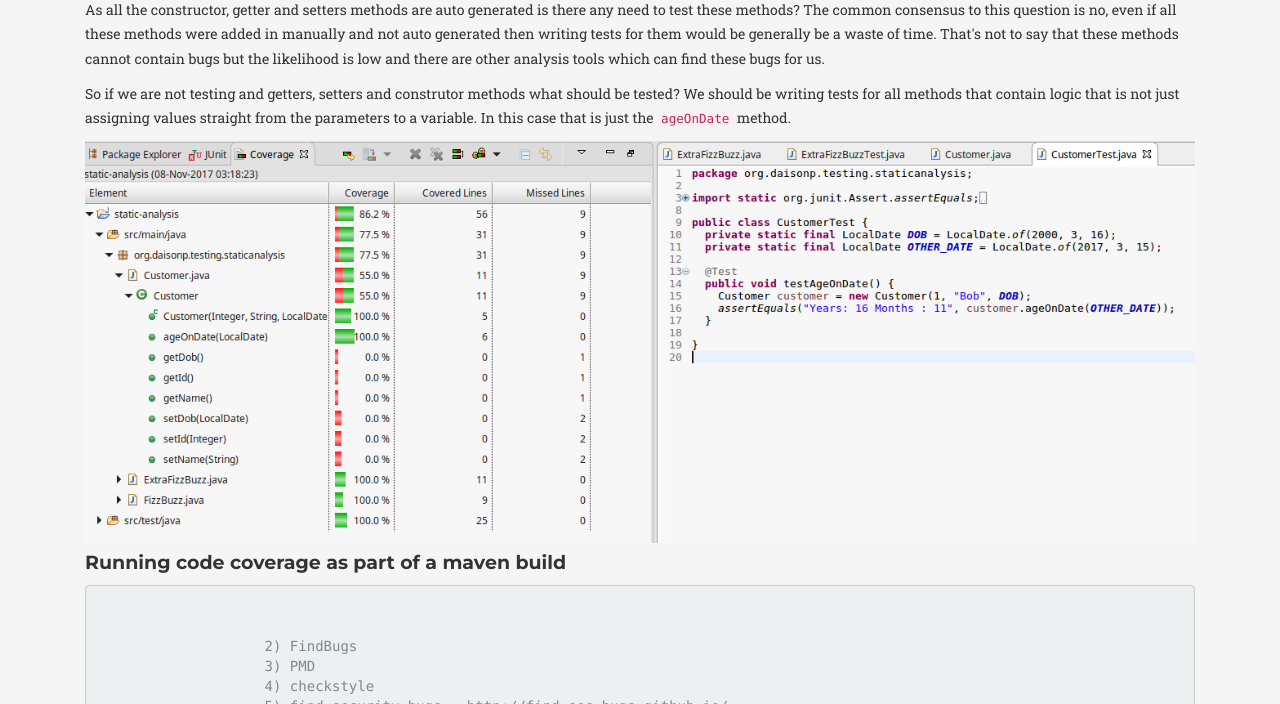
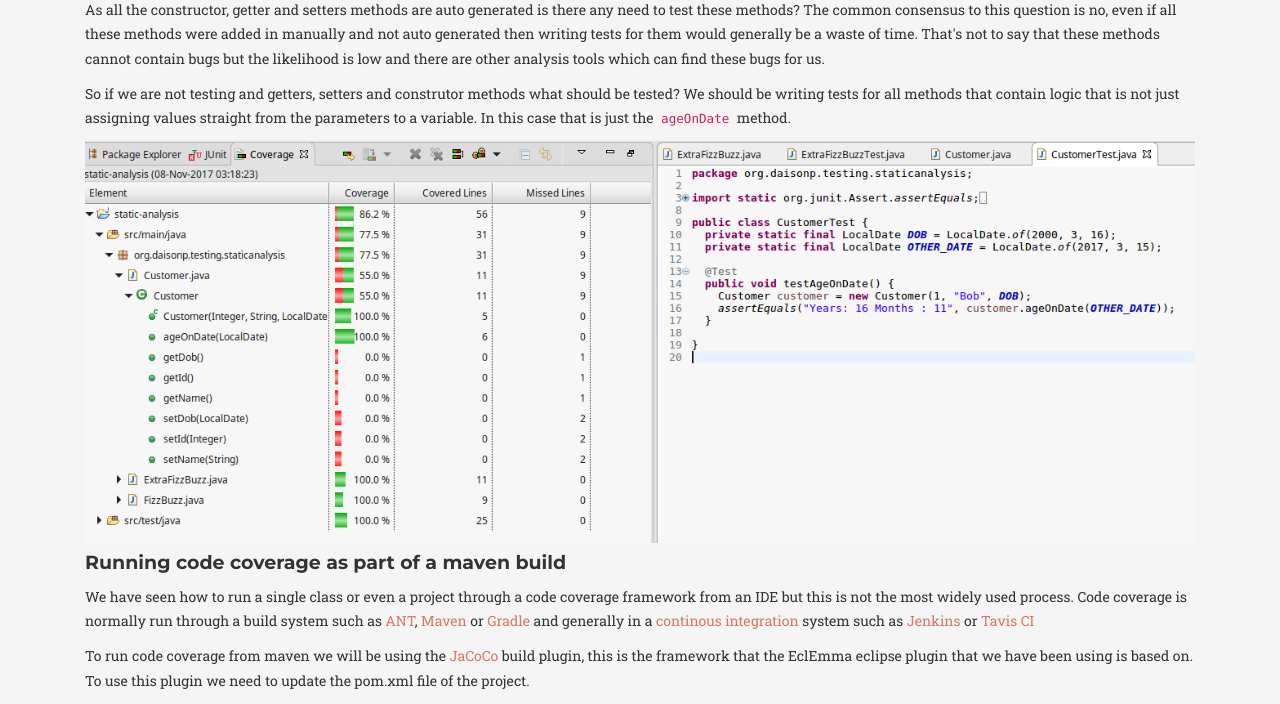
Before and after one commit to daisonp/daisonp.github.io, a Jekyll site: the page built from pages/tutorials/testing/section-2/index.html, in a window 1280 px wide and 1400 px high, scrolled down 5288 px. Shown: the part 260-964 px from the top of the window. Built offline with Jekyll 4.4.1, drawn with Linux system fonts in a browser that asks for light colours; some web fonts are replaced; some of the changed text lies outside the part shown; grey boxes are pictures that could not be loaded.

Commit message:
Testin section 2

```diff
--- a/_data/tutorials-testing.yaml
+++ b/_data/tutorials-testing.yaml
@@ -29,10 +29,10 @@
       url: code-coverage
     - heading: FindBugs
       url: find-bugs
+    - heading: CheckStyle
+      url: check-style
     - heading: PMD
       url: pmd
-    - heading: CheckStyle
-      url: check-style
     - heading: Find Security Bugs
       url: find-sec-bugs
     - heading: Code generators
--- a/pages/tutorials/testing/section-2/index.html
+++ b/pages/tutorials/testing/section-2/index.html
@@ -124,32 +124,63 @@
                     <h5>2. All code needs to be covered</h5>
                     <p>Lets look at an example of a Customer class that contains fields for id, name and date of birth, along with a method that returns the age of someone on any given date.  The majority of this code (contructor, getters and setters) has been generated by the IDE, the only method that was entered manually is the ageOnDate method.</p>
                     <script src="https://gist.github.com/daisonp/de4e69612710aed0a1a16ca4762147f6.js"></script>
-                    <p>As all the constructor, getter and setters methods are auto generated is there any need to test these methods?  The common consensus to this question is no, even if all these methods were added in manually and not auto generated then writing tests for them would be generally be a waste of time.  That's not to say that these methods cannot contain bugs but the likelihood is low and there are other analysis tools which can find these bugs for us.</p>
+                    <p>As all the constructor, getter and setters methods are auto generated is there any need to test these methods?  The common consensus to this question is no, even if all these methods were added in manually and not auto generated then writing tests for them would generally be a waste of time.  That's not to say that these methods cannot contain bugs but the likelihood is low and there are other analysis tools which can find these bugs for us.</p>
                     <p>So if we are not testing and getters, setters and construtor methods what should be tested?  We should be writing tests for all methods that contain logic that is not just assigning values straight from the parameters to a variable.  In this case that is just the <code>ageOnDate</code> method.</p>
                     <img src="{{ site.url | prepend: site.base_url }}/img/tutorials/testing/section-2/code-coverage-5.png" alt="code coverage result 5" class="img-responsive img-hover">
                 </div>
                 <div class="col-lg-12">
                     <h4>Running code coverage as part of a maven build</h4>
+                    <p>
+                        We have seen how to run a single class or even a project through a code coverage framework from an IDE but this is not the most widely used process.  Code coverage is normally run through a build system such as <a href="http://ant.apache.org/" target="_blank">ANT</a>, <a href="https://maven.apache.org/" target="_blank">Maven</a> or <a href="https://gradle.org/" target="_blank">Gradle</a> and generally in a <a href="https://en.wikipedia.org/wiki/Continuous_integration">continous integration</a> system such as <a href="https://jenkins.io/" target="_blank">Jenkins</a> or <a href="https://travis-ci.org/" target="_blank">Tavis CI</a>
+                    </p>
+                    <p>
+                        To run code coverage from maven we will be using the <a href="http://www.jacoco.org/jacoco/trunk/index.html">JaCoCo</a> build plugin, this is the framework that the EclEmma eclipse plugin that we have been using is based on.  To use this plugin we need to update the pom.xml file of the project.
+                    </p>
+                    <script src="https://gist.github.com/daisonp/eab120b6f189cf113f1e6fe1437e90ba.js"></script>
+                    <p>
 
+                    </p>
                 </div>
             </div>
 
+            <div class="row" id="{{ site.data.tutorials-testing.[1].sub-sections[2].url }}">
+                <div class="col-lg-12">
+                    <h2>3. {{ site.data.tutorials-testing.[1].sub-sections[2].heading }} </h2>
+                </div>
+            </div>
 
-            <pre>
+            <div class="row" id="{{ site.data.tutorials-testing.[1].sub-sections[3].url }}">
+                <div class="col-lg-12">
+                    <h2>4. {{ site.data.tutorials-testing.[1].sub-sections[3].heading }} </h2>
+                </div>
+            </div>
 
+            <div class="row" id="{{ site.data.tutorials-testing.[1].sub-sections[4].url }}">
+                <div class="col-lg-12">
+                    <h2>5. {{ site.data.tutorials-testing.[1].sub-sections[4].heading }} </h2>
+                </div>
+            </div>
 
-                    2) FindBugs
-                    3) PMD
-                    4) checkstyle
-                    5) find security bugs - http://find-sec-bugs.github.io/
+            <div class="row" id="{{ site.data.tutorials-testing.[1].sub-sections[5].url }}">
+                <div class="col-lg-12">
+                    <h2>6. {{ site.data.tutorials-testing.[1].sub-sections[5].heading }} </h2>
+                    <p>http://find-sec-bugs.github.io/</p>
+                </div>
+            </div>
 
-                    code generators
-                    http://www.junit-tools.org/index.php
-                    https://randoop.github.io/randoop/
-                    http://www.evosuite.org/downloads/
-                    http://moreunit.sourceforge.net/
+            <div class="row" id="{{ site.data.tutorials-testing.[1].sub-sections[6].url }}">
+                <div class="col-lg-12">
+                    <h2>7. {{ site.data.tutorials-testing.[1].sub-sections[6].heading }} </h2>
+                    <pre>
+code generators
+http://www.junit-tools.org/index.php
+https://randoop.github.io/randoop/
+http://www.evosuite.org/downloads/
+http://moreunit.sourceforge.net/
+                    </pre>
+                </div>
+            </div>
 
-            </pre>
         </div>
     </div>
 
```
Also changed, not shown: img/tutorials/testing/section-2/code-coverage-6.png (added).
